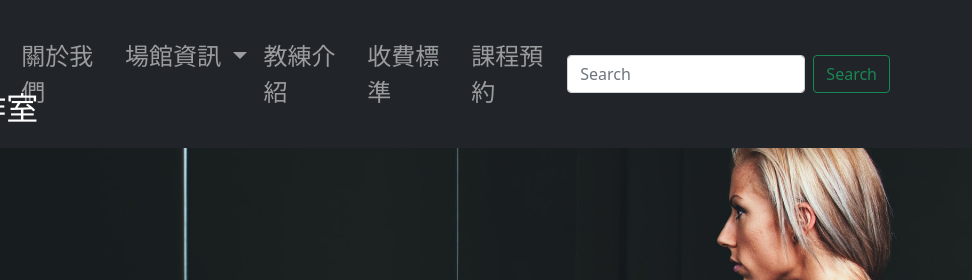
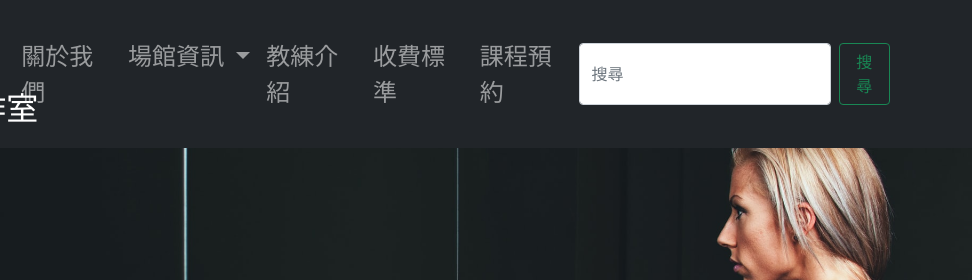
Before and after one commit to KyrieHaveGoodDay/fitness, a plain HTML site: page cost.html in a window 1280 px wide. Shown: the top 280 px of the page, 308-1280 px from the left. Drawn offline with nearby package versions, Linux system fonts and the light colour scheme.

```diff
--- a/cost.html
+++ b/cost.html
@@ -52,14 +52,14 @@
 							<a class="nav-link" href="./cost.html" target="_blank">收費標準</a>
 						</li>
 						<li class="nav-item">
-							<a class="nav-link" href="#">課程預約</a>
+							<a class="nav-link" href="./reserve.html" target="_blank">課程預約</a>
 						</li>
 					</ul>
+
 					<form class="d-flex">
-						<input class="form-control me-2" type="search" placeholder="Search" aria-label="Search">
-						<button class="btn btn-outline-success" type="submit">Search</button>
+						<input class="form-control me-2" type="search" placeholder="搜尋" aria-label="Search">
+						<button class="btn btn-outline-success" type="submit">搜尋</button>
 					</form>
-
 				</div>
 			</nav>
 		</header>
```
Also changed, not shown: introduce.html (+4 -4 lines), reserve.html (+3 -3 lines), site.html (+3 -3 lines).
